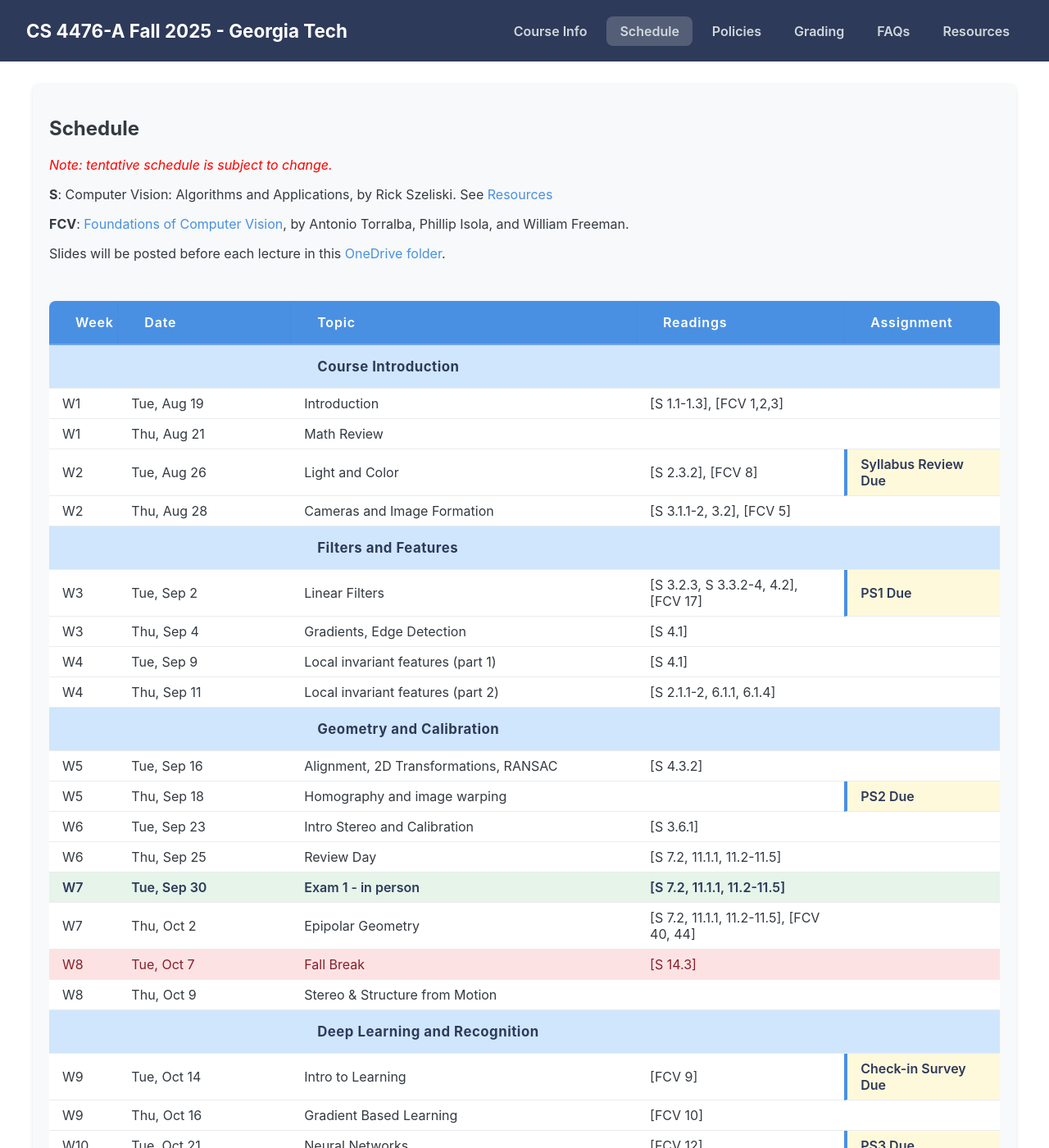
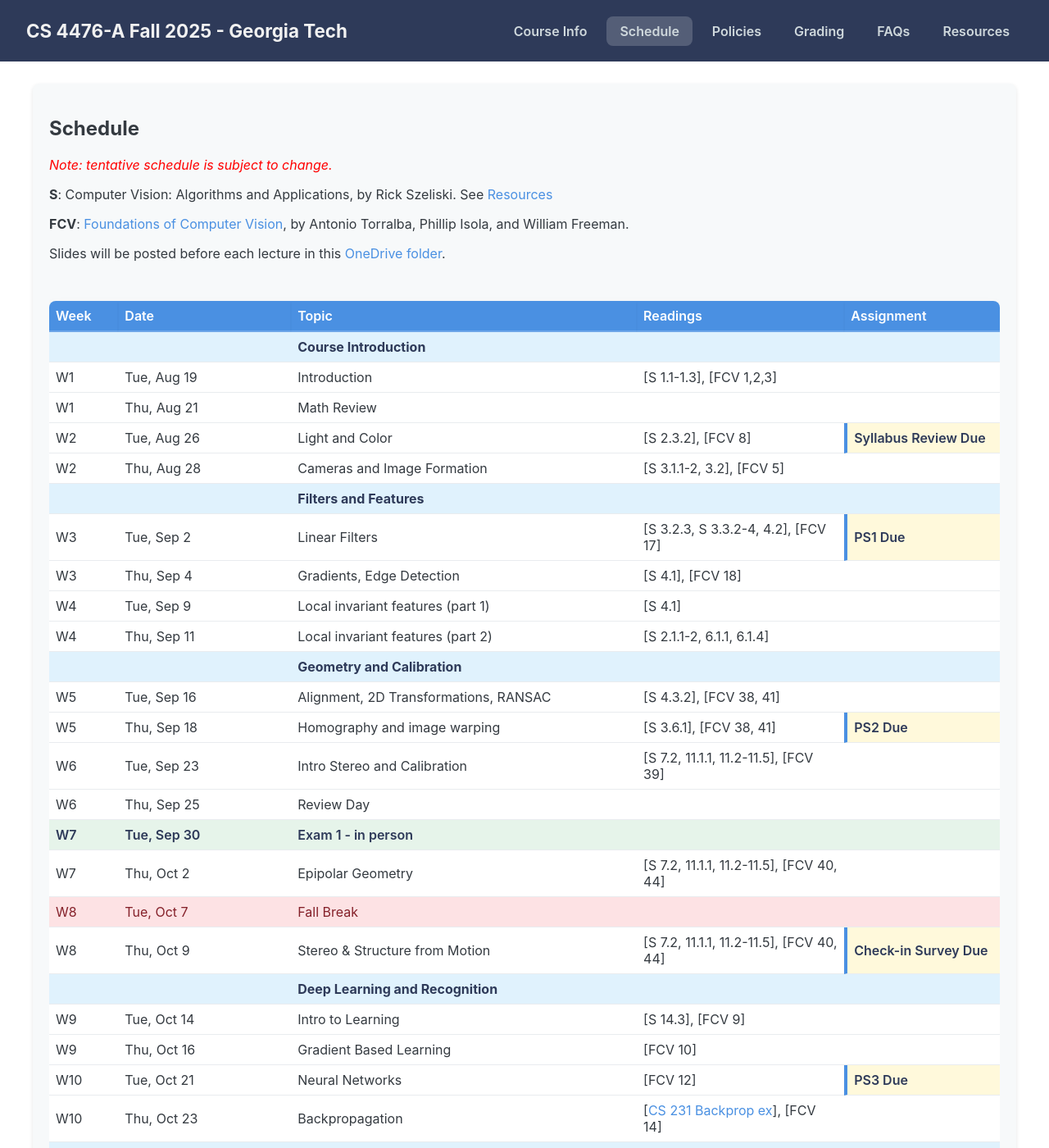
Before and after one commit to jhoffman/cs4476-fa25, a Jekyll site: the page built from schedule.html, in a window 1280 px wide and 1400 px high. Shown: the whole window at 82% size. Built offline with Jekyll 4.4.1, drawn with Linux system fonts in a browser that asks for light colours; some of the changed text lies outside the part shown.

Commit message:
fixing alignment

```diff
--- a/_data/schedule.tsv
+++ b/_data/schedule.tsv
@@ -6,31 +6,31 @@ num	week	date	content	assignment	readings_ss	readings_fcv	type	misc
 4	W2	"Thu, Aug 28"	Cameras and Image Formation		"S 3.1.1-2, 3.2"	FCV 5
 			Filters and Features				subheading
 5	W3	"Tue, Sep 2"	Linear Filters	PS1 Due	"S 3.2.3, S 3.3.2-4, 4.2"	FCV 17
-6	W3	"Thu, Sep 4"	"Gradients, Edge Detection"		S 4.1
+6	W3	"Thu, Sep 4"	"Gradients, Edge Detection"		S 4.1	FCV 18
 7	W4	"Tue, Sep 9"	Local invariant features (part 1)		S 4.1
 8	W4	"Thu, Sep 11"	Local invariant features (part 2)		"S 2.1.1-2, 6.1.1, 6.1.4"
 			Geometry and Calibration				subheading
-9	W5	"Tue, Sep 16"	"Alignment, 2D Transformations, RANSAC"		S 4.3.2
-10	W5	"Thu, Sep 18"	Homography and image warping	PS2 Due
-11	W6	"Tue, Sep 23"	Intro Stereo and Calibration		S 3.6.1			Rosh Hashana
-12	W6	"Thu, Sep 25"	Review Day		"S 7.2, 11.1.1, 11.2-11.5"
-13	W7	"Tue, Sep 30"	Exam 1 - in person		"S 7.2, 11.1.1, 11.2-11.5"		exam
+9	W5	"Tue, Sep 16"	"Alignment, 2D Transformations, RANSAC"		S 4.3.2	"FCV 38, 41"
+10	W5	"Thu, Sep 18"	Homography and image warping	PS2 Due	S 3.6.1	"FCV 38, 41"
+11	W6	"Tue, Sep 23"	Intro Stereo and Calibration		"S 7.2, 11.1.1, 11.2-11.5"	FCV 39		Rosh Hashana
+12	W6	"Thu, Sep 25"	Review Day
+13	W7	"Tue, Sep 30"	Exam 1 - in person				exam
 14	W7	"Thu, Oct 2"	Epipolar Geometry		"S 7.2, 11.1.1, 11.2-11.5"	"FCV 40, 44"
-	W8	"Tue, Oct 7"	Fall Break 		S 14.3		cancelled	Fall break
-15	W8	"Thu, Oct 9"	Stereo & Structure from Motion
+	W8	"Tue, Oct 7"	Fall Break 				cancelled	Fall break
+15	W8	"Thu, Oct 9"	Stereo & Structure from Motion	Check-in Survey Due	"S 7.2, 11.1.1, 11.2-11.5"	"FCV 40, 44"
 			Deep Learning and Recognition				subheading
-16	W9	"Tue, Oct 14"	Intro to Learning	Check-in Survey Due		FCV 9
+16	W9	"Tue, Oct 14"	Intro to Learning		S 14.3	FCV 9
 17	W9	"Thu, Oct 16"	Gradient Based Learning			FCV 10
 18	W10	"Tue, Oct 21"	Neural Networks	PS3 Due		FCV 12		ICCV
 19	W10	"Thu, Oct 23"	Backpropagation		<a href='http://cs231n.github.io/optimization-2/'>CS 231 Backprop ex</a>	FCV 14		ICCV
 			Vision Architectures and Models				subheading
-20	W11	"Tue, Oct 28"	Convolutional Neural Networks I		<a href='http://cs231n.github.io/convolutional-networks/'>CS 231 Convnets</a>
-21	W11	"Thu, Oct 30"	Convolutional Neural Networks II		<a href='http://cs231n.github.io/convolutional-networks/'>CS 231 Convnets</a>
-22	W12	"Tue, Nov 4"	Vision Transformers
+20	W11	"Tue, Oct 28"	Convolutional Neural Networks I		<a href='http://cs231n.github.io/convolutional-networks/'>CS 231 Convnets</a>	FCV 24
+21	W11	"Thu, Oct 30"	Convolutional Neural Networks II		<a href='http://cs231n.github.io/convolutional-networks/'>CS 231 Convnets</a>	"FCV 24, 36.2"
+22	W12	"Tue, Nov 4"	Vision Transformers			FCV 26
 23	W12	"Thu, Nov 6"	Segmentation & Detection
 			Advanced Applications and Topics (tentative)				subheading
-24	W13	"Tue, Nov 11"	Generative Models
-25	W13	"Thu, Nov 13"	The Importance of Data	PS4 Due		FCV 32
+24	W13	"Tue, Nov 11"	Generative Models			FCV 32
+25	W13	"Thu, Nov 13"	The Importance of Data	PS4 Due
 26	W14	"Tue, Nov 18"	Review Day
 27	W14	"Thu, Nov 20"	Exam 2 - in person				exam
 28	W15	"Tue, Nov 25"	Recent Research					Tu before thanksgiving
--- a/assets/css/header.css
+++ b/assets/css/header.css
@@ -24,7 +24,6 @@ header {
   justify-content: space-between;
   align-items: center;
   padding: var(--spacing-sm) var(--spacing-md);
-  /*height: 60px;*/
   background-color: var(--color-header-background);
   position: relative;
   z-index: 1000;
@@ -38,11 +37,6 @@ header {
   font-size: 1.4rem;
   margin: 0;
   text-align: left;
-	color: white;
-}
-
-
-header h1 a {
 	color: var(--color-header-title);
 }
 
--- a/assets/css/schedule.css
+++ b/assets/css/schedule.css
@@ -3,6 +3,7 @@
   --color-due:       #fff9db; /* pale yellow */
   --color-cancel:    #fde2e4; /* pale red */
   --color-exam: #e6f4ea; /* light green */
+	--color-subheader: var(--color-accent-lighter); /* light blue */
 }
 
 
@@ -39,8 +40,7 @@
   color: var(--color-bg);
   font-weight: 600;
 
-  letter-spacing: 0.05em;
-  padding: var(--spacing-md) var(--spacing-lg);
+  padding: var(--spacing-sm);
 	border: none;
   border-bottom: 2px solid rgba(255,255,255,0.2);
 }
@@ -50,7 +50,7 @@
 
 /* Body rows: light separators only */
 .schedule-table tbody td {
-  padding: var(--spacing-sm) var(--spacing-md);
+  padding: var(--spacing-sm);
   color: var(--color-text);
   border: none;
   border-bottom: 1px solid #e9ecef;
@@ -92,13 +92,11 @@
 
 /* Sub-section header rows */
 .schedule-table tr.subheading td {
-  background: var(--color-accent-light);   /* gentle accent background */
+  background: var(--color-subheader);   /* gentle accent background */
   color: var(--color-primary);             /* your dark slate text */
   font-weight: 700;                        /* bold */
-  font-size: 1.05rem;                      /* slightly larger */
-
-  letter-spacing: 0.03em;                  /* nice tracking */
-  padding: var(--spacing-md) var(--spacing-lg);
+  font-size: 1.0rem;                      /* slightly larger */
+  padding: var(--spacing-sm);
 }
 
 /* Remove bottom border for the row immediately below */
@@ -121,6 +119,7 @@
 .schedule-table td {
     border: 1px solid var(--color-muted-text);
     padding: var(--spacing-sm);
+		text-align: left;
 }
 
 .schedule-table .no-lecture {
```
